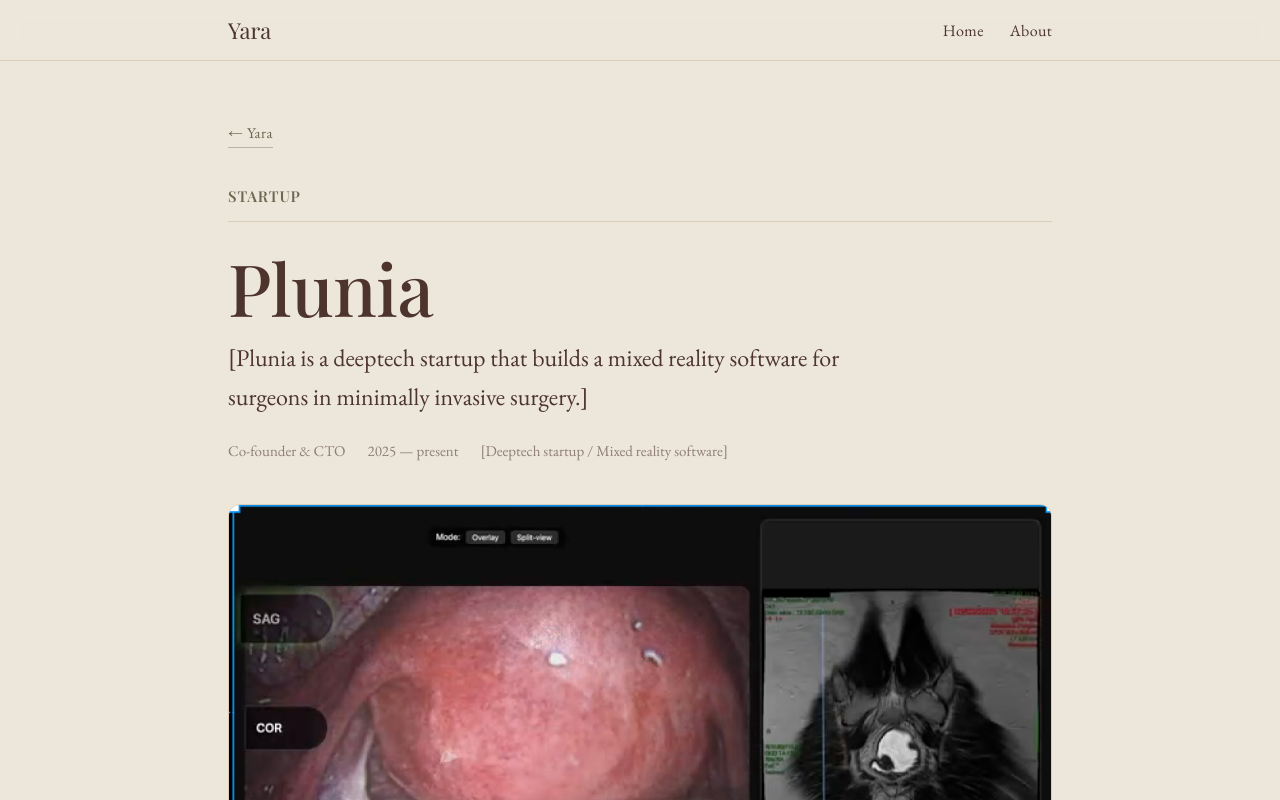
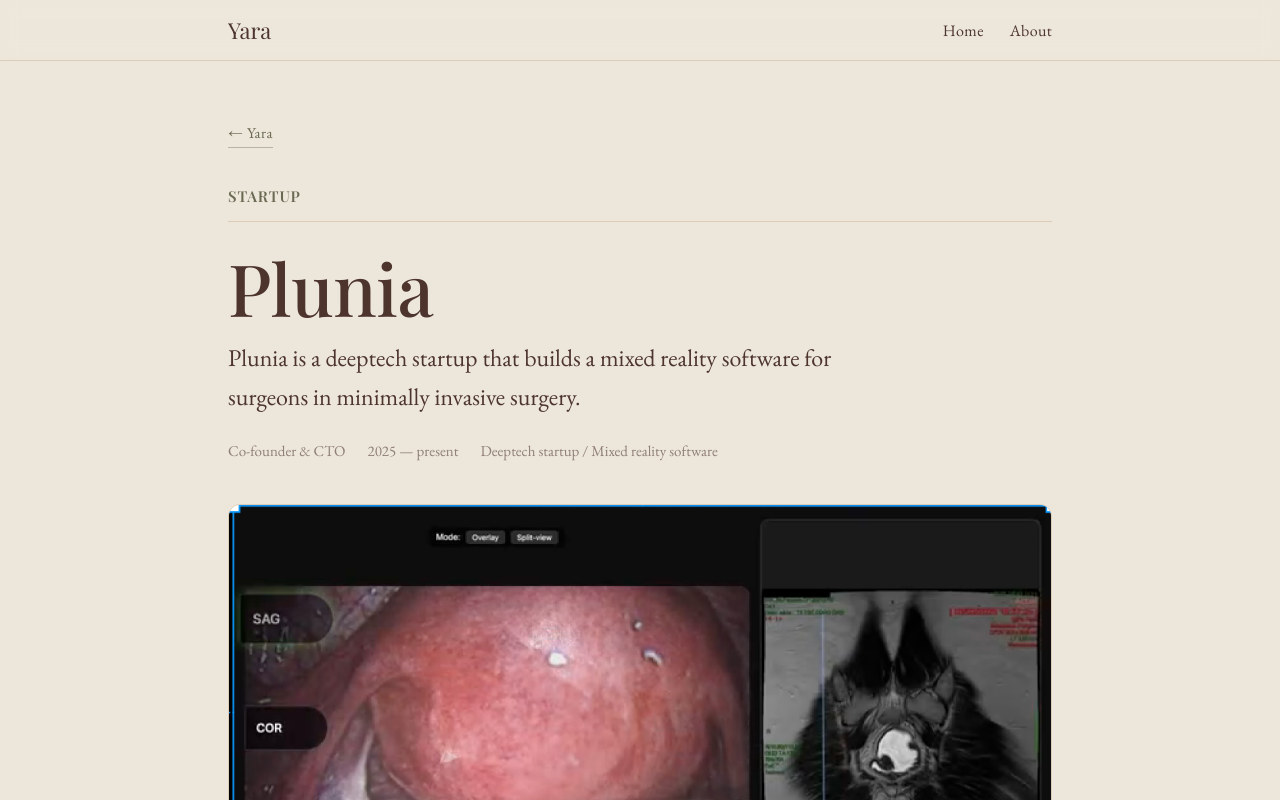
Before and after one commit to YaraIbrahimAnwar/portfolio, a Next.js app: page /plunia in a window 1280 px wide. Shown: the top 800 px of the page. Built offline with nearby package versions, Linux system fonts and the light colour scheme; a web font is replaced by a local one.

Commit message:
refined details

```diff
--- a/app/phd/page.jsx
+++ b/app/phd/page.jsx
@@ -88,8 +88,7 @@
           </div>
           <p>
             The baseline uses self-supervised audio models (wav2vec, HuBERT) on top of the pipeline.
-            [Add a confusion matrix, ROC curve, or feature-importance plot here when you have one —
-            those make strong visuals for audio work.]
+
           </p>
         </div>
 
--- a/app/plunia/page.jsx
+++ b/app/plunia/page.jsx
@@ -13,12 +13,12 @@
         <p className="eyebrow">Startup</p>
         <h1>Plunia</h1>
         <p className="lead">
-          [Plunia is a deeptech startup that builds a mixed reality software for surgeons in minimally invasive surgery.]
+          Plunia is a deeptech startup that builds a mixed reality software for surgeons in minimally invasive surgery.
         </p>
         <div className="meta-row">
           <span>Co-founder &amp; CTO</span>
           <span>2025 — present</span>
-          <span>[Deeptech startup / Mixed reality software]</span>
+          <span>Deeptech startup / Mixed reality software</span>
         </div>
 
 
--- a/app/vision/page.jsx
+++ b/app/vision/page.jsx
@@ -24,8 +24,7 @@
         {/* You HAVE real images for this one — drop them in public/ and swap them in. */}
         <div className="figure"><img src="/vision.png" alt="Bile-duct MRI segmentation result" /></div>
         <p className="figcaption">
-          Replace with a real result: predicted contour over the MRI, or a side-by-side with ground truth.
-          (Put the file in public/ and change this to &lt;img src=&quot;/segmentation.png&quot; /&gt;.)
+          Predicted contour with a side-by-side of the ground truth.
         </p>
 
         <div className="stats">
```
